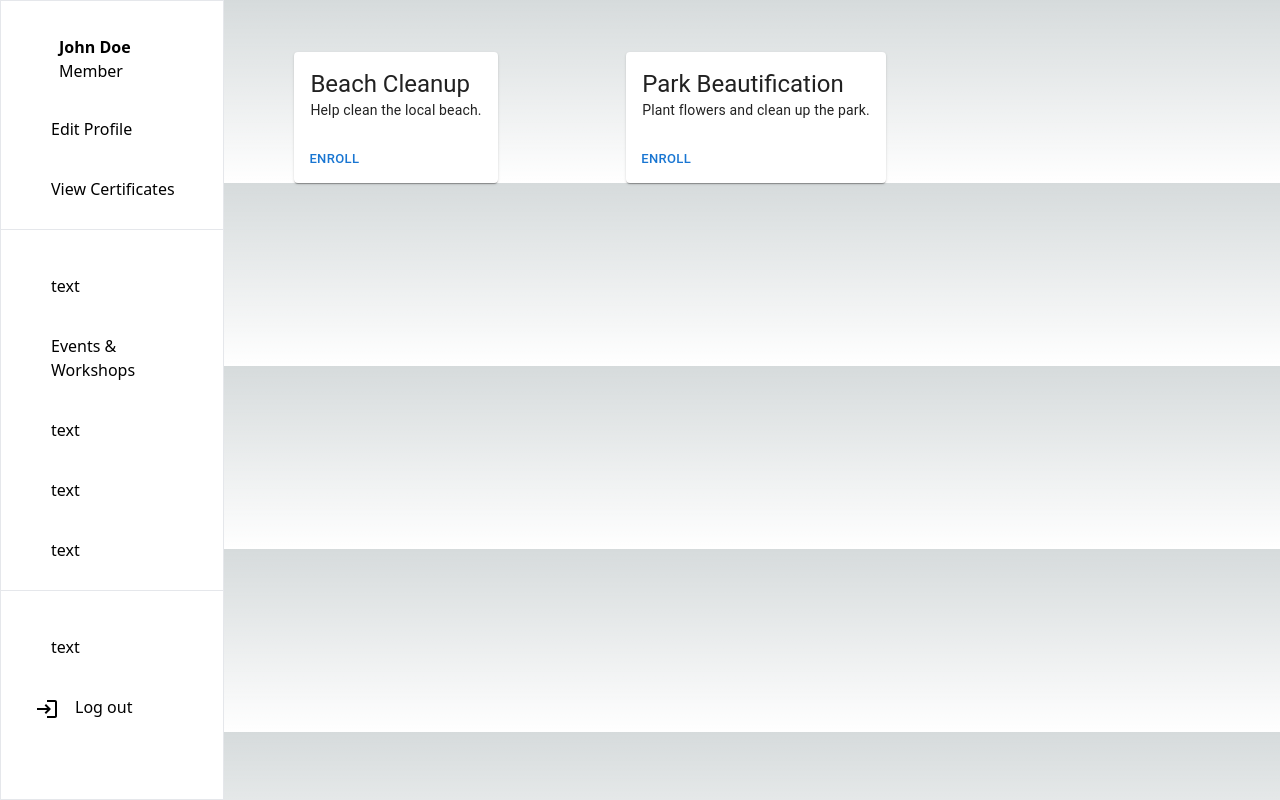
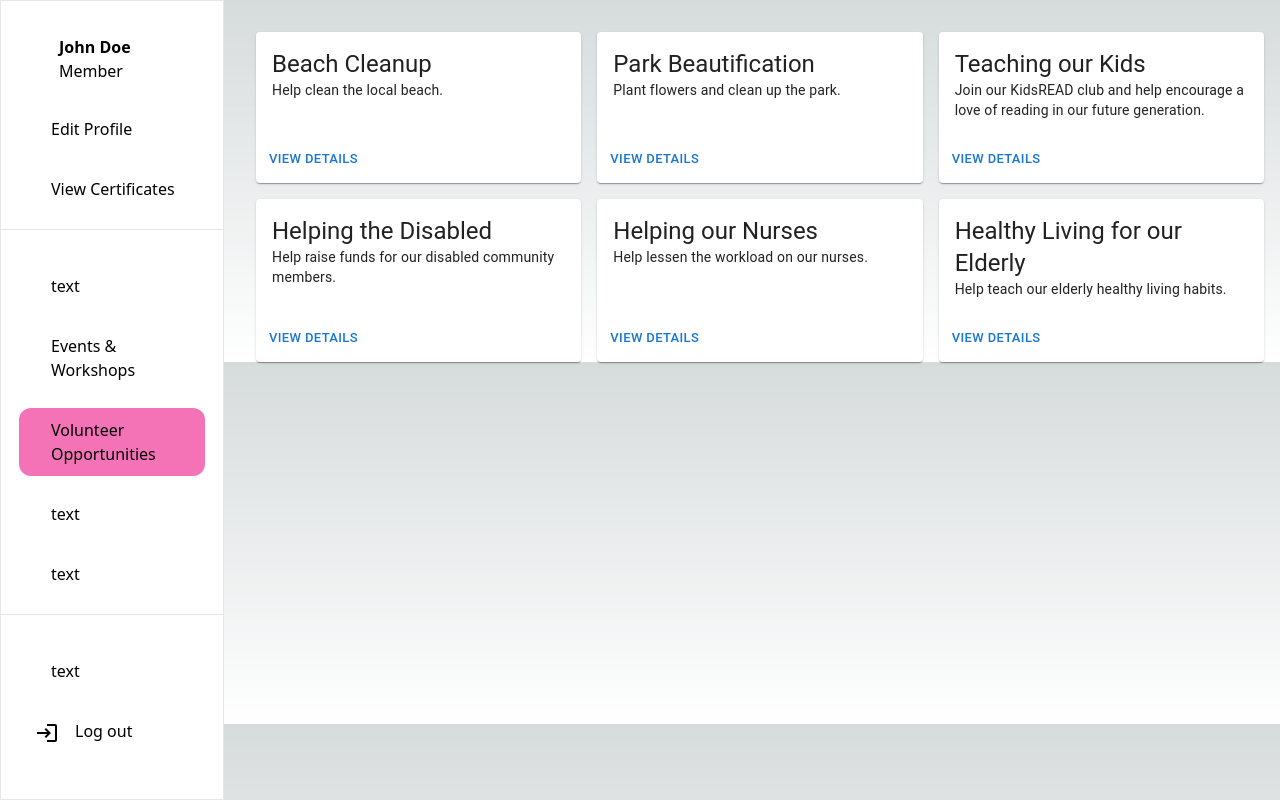
Before and after one commit to longxinyi/HackNRoll, a Next.js app in the folder hacknroll/: page /volunteer/opportunities in a window 1280 px wide. Built offline with nearby package versions, Linux system fonts and the light colour scheme.

Commit message:
modified enrollment flow
- added detailed description pop-up
- added more sample volunteer opportunities
- added link to navbar

```diff
--- a/hacknroll/src/components/volunteers/EnrollmentForm.js
+++ b/hacknroll/src/components/volunteers/EnrollmentForm.js
@@ -76,15 +76,24 @@ const EnrollmentForm = ({ onSubmit }) => {
                 multiple
               >
                 <MenuItem value="firstAid">First Aid</MenuItem>
-                {/* ... other skills */}
               </Select>
             )}
           />
         </FormControl>
 
-        <Button type="submit" variant="contained" color="primary" sx={{ m: 1 }}>
-          Enroll
-        </Button>
+        <Box sx={{ display: 'flex', justifyContent: 'center', mt: 2 }}>
+         <Button type="submit" variant="contained" sx={{
+            backgroundColor: 'primary.main',
+            color: 'blue',
+            '&:hover': {
+              backgroundColor: 'primary.dark',
+              color: 'white',
+            },
+            m: 1
+          }}>
+            Enroll
+          </Button>
+        </Box>
       </Box>
     </form>
   );
--- a/hacknroll/src/components/volunteers/navbar.js
+++ b/hacknroll/src/components/volunteers/navbar.js
@@ -34,7 +34,10 @@ const VolunteerNavBar = () => {
           />
         </div>
         <div className="p-2">
-          <Navigation href="" text="text" urlKeyword="text" />
+          <Navigation
+            href="/volunteer/opportunities"
+            text="Volunteer Opportunities"
+            urlKeyword="volunteerOpportunities" />
         </div>
         <div className="p-2">
           <Navigation href="" text="text" urlKeyword="text" />
--- a/hacknroll/src/pages/volunteer/opportunities.js
+++ /dev/null
@@ -1,101 +0,0 @@
-import React, { useState } from 'react';
-import Card from '@mui/material/Card';
-import CardContent from '@mui/material/CardContent';
-import CardActions from '@mui/material/CardActions';
-import Button from '@mui/material/Button';
-import Typography from '@mui/material/Typography';
-import Grid from '@mui/material/Grid';
-import Modal from '@mui/material/Modal';
-import Box from '@mui/material/Box';
-import EnrollmentForm from '../../components/volunteers/EnrollmentForm';
-
-const volunteeringOpportunities = [
-  { title: 'Beach Cleanup', description: 'Help clean the local beach.', id: 1 },
-  { title: 'Park Beautification', description: 'Plant flowers and clean up the park.', id: 2 },
-];
-
-const style = {
-  position: 'absolute',
-  top: '50%',
-  left: '50%',
-  transform: 'translate(-50%, -50%)',
-  width: 400,
-  bgcolor: 'background.paper',
-  boxShadow: 24,
-  p: 4,
-};
-
-const Opportunities = () => {
-  const [isModalVisible, setIsModalVisible] = useState(false);
-
-  const showModal = () => {
-    setIsModalVisible(true);
-  };
-
-  const handleClose = () => {
-    setIsModalVisible(false);
-  };
-
-  const handleFormSubmit = (values) => {
-    console.log('Form Values:', values);
-    handleClose(); // Close the modal after form submission
-  };
-
-  return (
-    <>
-    <Grid container spacing={4} sx={{ marginLeft: { sm: '200px' }, marginTop: '20px' }}> {/* Adjust the `sm` value based on your navbar width */}
-      {volunteeringOpportunities.map((opportunity) => (
-        <Grid item xs={12} sm={6} lg={4} key={opportunity.id} sx={{ display: 'flex', justifyContent: 'center' }}>
-            <Card>
-              <CardContent>
-                <Typography variant="h5" component="div">
-                  {opportunity.title}
-                </Typography>
-                <Typography variant="body2">
-                  {opportunity.description}
-                </Typography>
-              </CardContent>
-              <CardActions>
-                <Button size="small" onClick={showModal}>Enroll</Button>
-              </CardActions>
-            </Card>
-          </Grid>
-        ))}
-      </Grid>
-      <Modal
-        open={isModalVisible}
-        onClose={handleClose}
-        aria-labelledby="modal-modal-title"
-        aria-describedby="modal-modal-description"
-      >
-        <Box sx={style}>
-            <Modal
-              open={isModalVisible}
-              onClose={handleClose}
-              aria-labelledby="modal-modal-title"
-              aria-describedby="modal-modal-description"
-              >
-              <Box sx={style}>
-                <EnrollmentForm onSubmit={handleFormSubmit} />
-              </Box>
-            </Modal>
-          <Typography id="modal-modal-title" variant="h6" component="h2">
-            Enrollment Form
-          </Typography>
-          <Modal
-            open={isModalVisible}
-            onClose={handleClose}
-            aria-labelledby="modal-modal-title"
-            aria-describedby="modal-modal-description"
-            >
-            <Box sx={style}>
-              <EnrollmentForm onSubmit={handleFormSubmit} />
-            </Box>
-          </Modal>
-        </Box>
-      </Modal>
-    </>
-  );
-};
-
-export default Opportunities;
--- /dev/null
+++ b/hacknroll/src/pages/volunteer/opportunities/index.js
@@ -0,0 +1,175 @@
+import React, { useState } from 'react';
+import Card from '@mui/material/Card';
+import CardContent from '@mui/material/CardContent';
+import CardActions from '@mui/material/CardActions';
+import Button from '@mui/material/Button';
+import IconButton from '@mui/material/IconButton';
+import Typography from '@mui/material/Typography';
+import Grid from '@mui/material/Grid';
+import Modal from '@mui/material/Modal';
+import Box from '@mui/material/Box';
+import CloseIcon from '@mui/icons-material/Close';
+import EnrollmentForm from '../../../components/volunteers/EnrollmentForm';
+
+const volunteeringOpportunities = [
+  {
+    title: 'Beach Cleanup',
+    description: 'Help clean the local beach.',
+    location: 'Sentosa Beach',
+    detailedDescription: 'Join us in making Sentosa Beach beautiful for everyone to enjoy. Volunteers will collect trash and sort recyclables to protect marine life and keep our beach pristine.',
+    id: 1,
+  },
+  {
+    title: 'Park Beautification',
+    description: 'Plant flowers and clean up the park.',
+    location: 'Botanic Gardens',
+    detailedDescription: 'Participate in our park beautification project by planting new flowers and helping with general clean-up to create a welcoming space for all visitors.',
+    id: 2,
+  },
+  {
+    title: 'Teaching our Kids',
+    description: 'Join our KidsREAD club and help encourage a love of reading in our future generation.',
+    location: 'National Library Board',
+    detailedDescription: 'Volunteers for the KidsREAD club will spend time reading stories to children and leading educational activities to instill a love of reading.',
+    id: 3,
+  },
+  {
+    title: 'Helping the Disabled',
+    description: 'Help raise funds for our disabled community members.',
+    location: 'Singapore Association for the Deaf',
+    detailedDescription: 'Support our fundraising efforts to provide better facilities and services for the disabled. Volunteers will organize events and assist in donation drives.',
+    id: 4,
+  },
+  {
+    title: 'Helping our Nurses',
+    description: 'Help lessen the workload on our nurses.',
+    location: 'Singapore General Hospital',
+    detailedDescription: 'Assist our healthcare workers by providing administrative support at hospitals and clinics, allowing nurses to focus more on patient care.',
+    id: 5,
+  },
+  {
+    title: 'Healthy Living for our Elderly',
+    description: 'Help teach our elderly healthy living habits.',
+    location: 'Lion Befrienders Service Association',
+    detailedDescription: 'Engage with the elderly community through workshops and activities that promote physical health, mental well-being, and social interaction.',
+    id: 6,
+  },
+];
+
+
+const modalStyle = {
+  position: 'absolute',
+  top: '50%',
+  left: '50%',
+  transform: 'translate(-50%, -50%)',
+  width: '80%',
+  maxWidth: '600px',
+  bgcolor: 'background.paper',
+  boxShadow: 24,
+  p: 4,
+  overflowY: 'auto',
+};
+
+const Opportunities = () => {
+  const [detailViewOpportunity, setDetailViewOpportunity] = useState(null);
+  const [isEnrollmentModalVisible, setIsEnrollmentModalVisible] = useState(false);
+
+  const handleOpenDetails = (opportunity) => {
+    setDetailViewOpportunity(opportunity);
+  };
+
+  const handleCloseDetails = () => {
+    setDetailViewOpportunity(null);
+  };
+
+  const handleOpenEnrollment = () => {
+    setIsEnrollmentModalVisible(true);
+  };
+
+  const handleCloseEnrollment = () => {
+    setIsEnrollmentModalVisible(false);
+  };
+
+  const handleFormSubmit = (values) => {
+    console.log('Form Values:', values);
+    handleCloseEnrollment();
+  };
+
+  return (
+    <>
+      <Grid container spacing={2} sx={{ mt: 2, ml: { sm: '240px' }, mr: 2 }}>
+        {volunteeringOpportunities.map((opportunity) => (
+          <Grid item xs={12} sm={6} md={4} key={opportunity.id}>
+            <Card sx={{ display: 'flex', flexDirection: 'column', height: '100%' }}>
+              <CardContent sx={{ flexGrow: 1 }}>
+                <Typography variant="h5" component="div">
+                  {opportunity.title}
+                </Typography>
+                <Typography variant="body2">
+                  {opportunity.description}
+                </Typography>
+              </CardContent>
+              <CardActions>
+                <Button size="small" onClick={() => handleOpenDetails(opportunity)}>View Details</Button>
+              </CardActions>
+            </Card>
+          </Grid>
+        ))}
+      </Grid>
+      {detailViewOpportunity && (
+        <Modal
+          open={Boolean(detailViewOpportunity)}
+          onClose={handleCloseDetails}
+          aria-labelledby="detail-view-title"
+          aria-describedby="detail-view-description"
+        >
+          <Box sx={modalStyle}>
+            <IconButton
+              aria-label="close"
+              onClick={handleCloseDetails}
+              sx={{
+                position: 'absolute',
+                right: 8,
+                top: 8,
+                color: (theme) => theme.palette.grey[500],
+              }}
+            >
+              <CloseIcon />
+            </IconButton>
+            <Typography id="detail-view-title" variant="h5" component="div" sx={{ mb: 2 }}>
+              {detailViewOpportunity.title}
+            </Typography>
+            <Typography id="detail-view-description" variant="body1" sx={{ mb: 2 }}>
+              {detailViewOpportunity.description}
+            </Typography>
+            <Typography variant="body2" color="text.secondary" sx={{ mb: 1 }}>
+              Location: {detailViewOpportunity.location}
+            </Typography>
+            <Typography variant="body2" color="text.secondary">
+              {detailViewOpportunity.detailedDescription}
+            </Typography>
+            <CardActions sx={{ justifyContent: 'center', mt: 2 }}>
+              <Button size="small" onClick={handleOpenEnrollment}>Enroll</Button>
+            </CardActions>
+          </Box>
+        </Modal>
+      )}
+
+      <Modal
+        open={isEnrollmentModalVisible}
+        onClose={handleCloseEnrollment}
+        aria-labelledby="enrollment-modal-title"
+        aria-describedby="enrollment-modal-description"
+      >
+        <Box sx={modalStyle}>
+          <Typography id="enrollment-modal-title" variant="h6" component="h2">
+            Enrollment Form
+          </Typography>
+          <EnrollmentForm onSubmit={handleFormSubmit} />
+        </Box>
+      </Modal>
+    </>
+  );
+};
+
+export default Opportunities;
--- /dev/null
+++ b/package.json
@@ -0,0 +1,5 @@
+{
+  "dependencies": {
+    "antd": "^5.13.3"
+  }
+}
```
Also changed, not shown: 1 other file (tests, documents, lock files or other folders).
